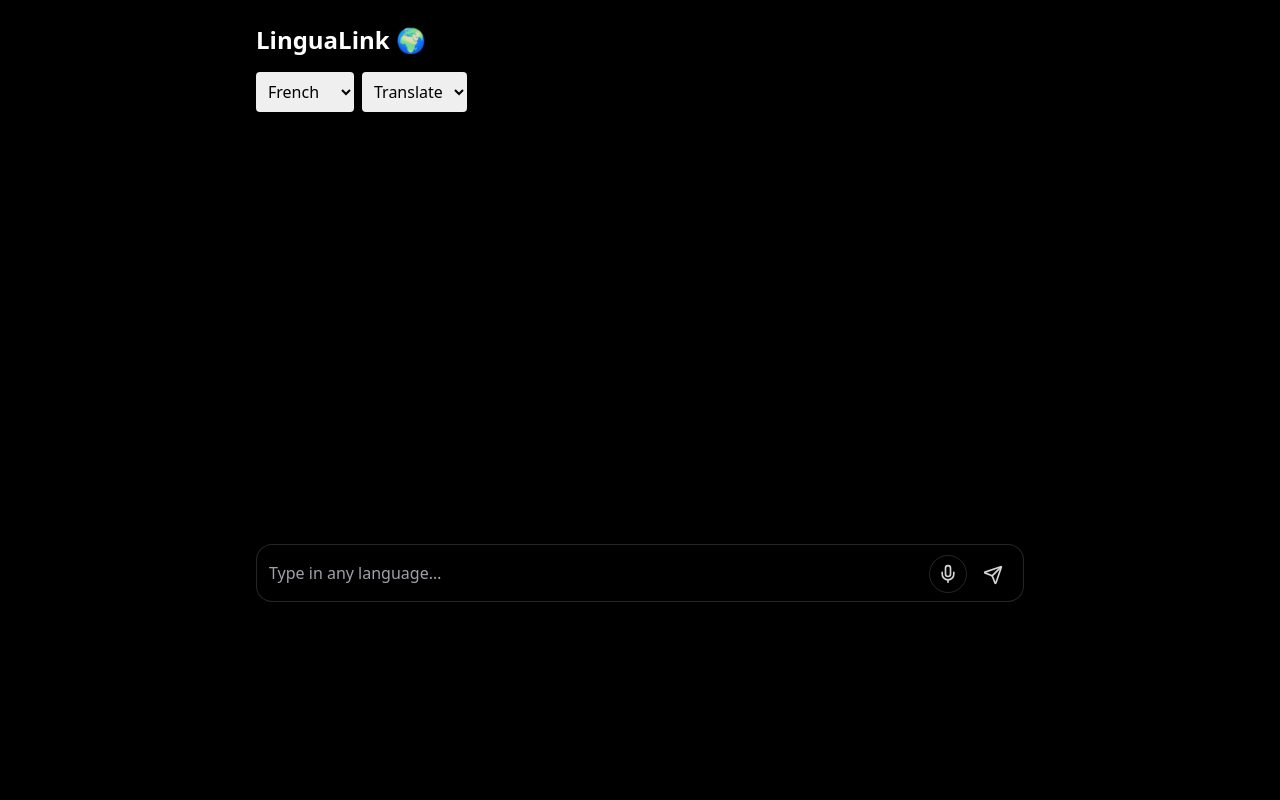
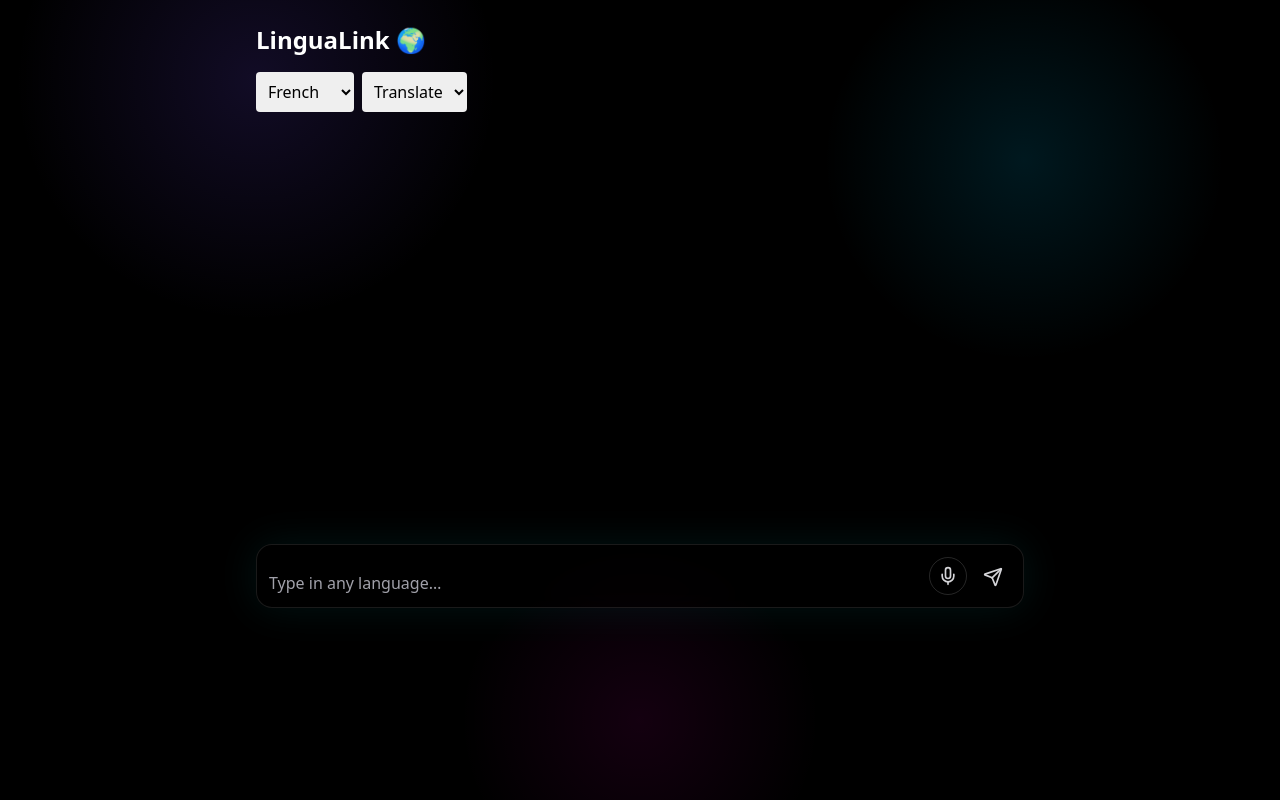
Before and after one commit to dkay9/LinguaLink, a Next.js app: page /chat in a window 1280 px wide. Built offline with nearby package versions, Linux system fonts and the light colour scheme.

Commit message:
neon background added

```diff
--- a/app/chat/page.tsx
+++ b/app/chat/page.tsx
@@ -63,7 +63,7 @@ export default function AppPage() {
   }
 
   return (
-    <div className="min-h-screen bg-black text-white p-6">
+    <div className="min-h-screen neon-bg text-white p-6">
       <div className="max-w-3xl mx-auto space-y-4">
         <h1 className="text-2xl font-bold">LinguaLink 🌍</h1>
 
--- a/app/globals.css
+++ b/app/globals.css
@@ -1,3 +1,32 @@
 @tailwind base;
 @tailwind components;
 @tailwind utilities;
+
+.neon-bg {
+  min-height: 100vh;
+  background:
+    radial-gradient(
+      600px at 20% 10%,
+      rgba(120, 80, 255, 0.15),
+      transparent 40%
+    ),
+    radial-gradient(
+      500px at 80% 20%,
+      rgba(0, 200, 255, 0.12),
+      transparent 40%
+    ),
+    radial-gradient(
+      400px at 50% 90%,
+      rgba(255, 0, 200, 0.08),
+      transparent 45%
+    ),
+    #000;
+}
+@keyframes neonPulse {
+  0%, 100% { opacity: 0.6; }
+  50% { opacity: 1; }
+}
+
+.neon-pulse {
+  animation: neonPulse 6s ease-in-out infinite;
+}
--- a/components/ChatBox.tsx
+++ b/components/ChatBox.tsx
@@ -30,9 +30,9 @@ export default function ChatBox({
   }
 
   return (
-    <div className="flex items-end gap-2 rounded-2xl border border-white/15 bg-black/70 backdrop-blur px-3 py-2">
+    <div className="flex gap-2 items-end bg-black/40 backdrop-blur-lg border border-white/10 rounded-2xl p-3 shadow-[0_0_40px_rgba(0,255,255,0.08)]">
       <textarea
-        className="flex-1 resize-none bg-transparent text-white placeholder-zinc-400 outline-none py-2 max-h-32"
+        className="flex-1 bg-transparent text-white placeholder-zinc-400 resize-none outline-none"
         placeholder="Type in any language…"
         value={text}
         onChange={(e) => setText(e.target.value)}
--- a/components/ChatMessage.tsx
+++ b/components/ChatMessage.tsx
@@ -12,11 +12,12 @@ export default function ChatMessage({ role, content }: ChatMessageProps) {
 
   return (
     <div
-      className={`p-3 rounded-lg max-w-[80%] whitespace-pre-wrap ${
-        role === "user"
-          ? "bg-blue-600 self-end"
-          : "bg-white/10 self-start"
-      }`}
+      className={`px-4 py-3 rounded-xl max-w-[80%] whitespace-pre-wrap text-sm
+        ${
+          role === "user"
+            ? "ml-auto bg-blue-600 shadow-[0_0_20px_rgba(37,99,235,0.35)]"
+            : "mr-auto bg-white/10 border border-white/10 shadow-[0_0_20px_rgba(255,255,255,0.05)]"
+          }`}
     >
       {isThinking ? (
         <span className="animate-pulse text-zinc-400">Thinking…</span>
```
